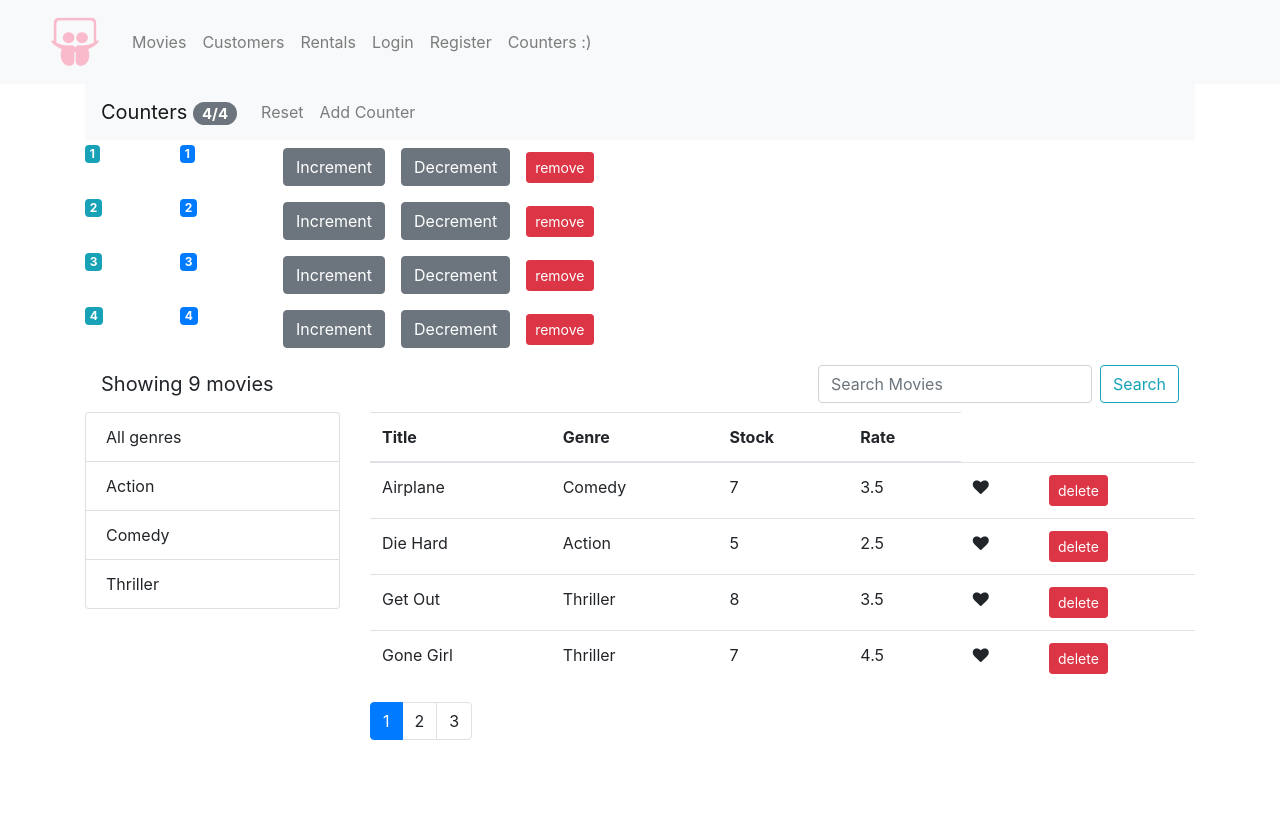
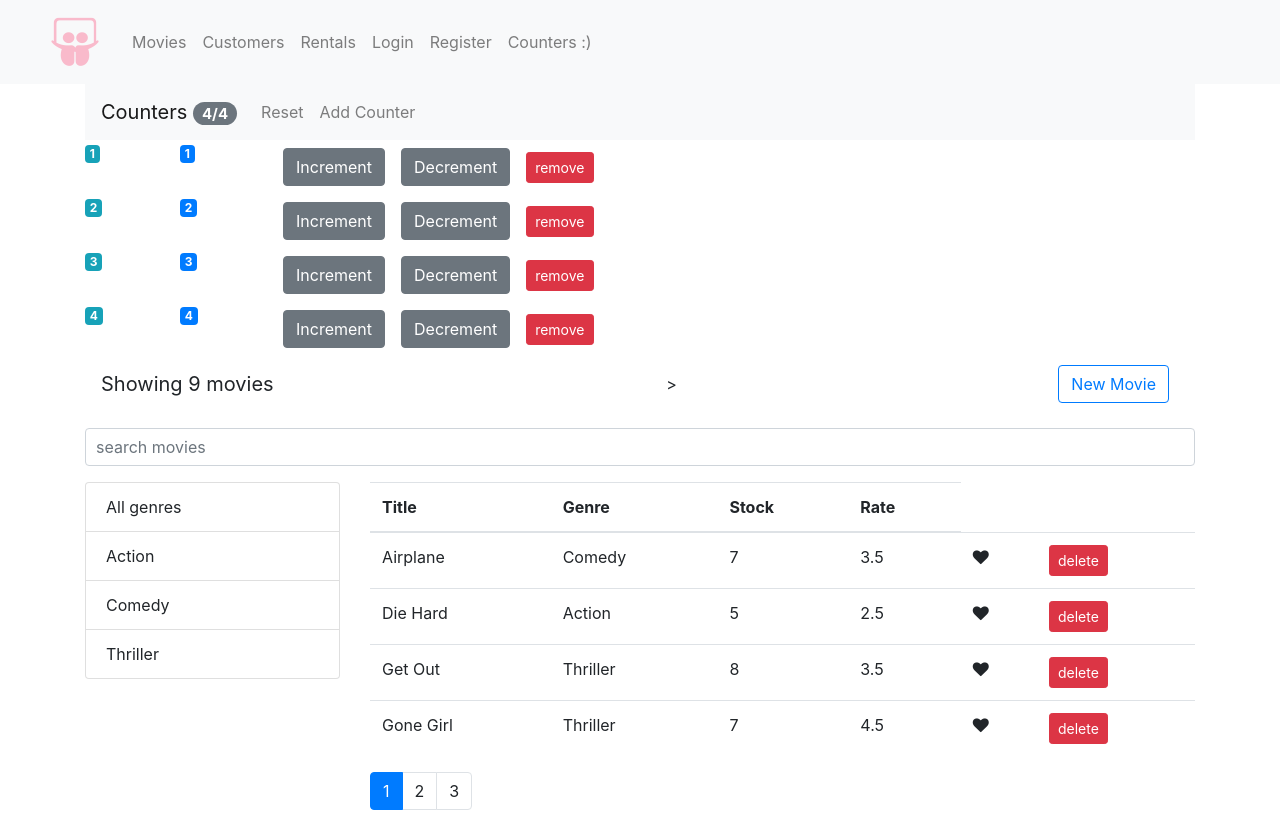
Before and after one commit to YanbinD/React-Capstone-project, a React (Create React App) app: page /both in a window 1280 px wide. Before the commit the page ends 800 px from the top, so only its background shows below. Built offline with nearby package versions, Linux system fonts and the light colour scheme.

Commit message:
added movie form

```diff
--- a/src/App.css
+++ b/src/App.css
@@ -51,3 +51,6 @@
   background-color : #F7DEE5;
   border-radius : 5px;
 }
+/* .form-inline {
+  width: 100%
+} */
--- a/src/App.js
+++ b/src/App.js
@@ -6,6 +6,7 @@ import MoviesPanel from "./Components/MoviesPanel";
 import CountersPanel from "./Components/Counters_group/CountersPanel"
 import LoginForm from "./Components/LoginForm_joy"
 import RegisterForm from "./Components/RegisterForm"
+import MovieForm from "./Components/MovieForm"
 import "./App.css";
 
 
@@ -19,6 +20,7 @@ class App extends Component {
 
               <Switch>
                 <Route path = "/Home" component={Home} />
+                <Route path="/movies/:id" component={MovieForm} />
                 <Route path = "/Movies" component={MoviesPanel}/>
                 <Redirect from="/movie" to="/Movies" />
                 <Route path = "/login" component={LoginForm} />
--- /dev/null
+++ b/src/Components/MovieForm.jsx
@@ -0,0 +1,86 @@
+import React from "react";
+import Joi from "joi-browser";
+import Form from "./common/form";
+import { getMovie, saveMovie } from "../services/fakeMovieService";
+import { getGenres } from "../services/fakeGenreService";
+
+class MovieForm extends Form {
+  state = {
+    data: {
+      title: "",
+      genreId: "",
+      numberInStock: "",
+      dailyRentalRate: ""
+    },
+    genres: [],
+    errors: {}
+  };
+
+  schema = {
+    _id: Joi.string(),
+    title: Joi.string()
+      .required()
+      .label("Title"),
+    genreId: Joi.string()
+      .required()
+      .label("Genre"),
+    numberInStock: Joi.number()
+      .required()
+      .min(0)
+      .max(100)
+      .label("Number in Stock"),
+    dailyRentalRate: Joi.number()
+      .required()
+      .min(0)
+      .max(10)
+      .label("Daily Rental Rate")
+  };
+
+  componentDidMount() {
+    const genres = getGenres(); //retrieve from backend
+    this.setState({ genres });
+    // read the route parameter ./route/:param using the match object
+    const movieId = this.props.match.params.id;
+    if (movieId === "new") return; //if the /movies/new is visited, there is no need to populate the form
+
+    // populate the form
+    const movie = getMovie(movieId);
+    // if history.push is used instead, the user will keep coming back to this page with invalid movie id
+    if (!movie) return this.props.history.replace("/not-found");
+
+    this.setState({ data: this.mapToViewModel(movie) });
+  }
+
+  mapToViewModel(movie) {
+    return {
+      _id: movie._id,
+      title: movie.title,
+      genreId: movie.genre._id,
+      numberInStock: movie.numberInStock,
+      dailyRentalRate: movie.dailyRentalRate
+    };
+  }
+
+  doSubmit = () => {
+    saveMovie(this.state.data);
+
+    this.props.history.push("/movies");
+  };
+
+  render() {
+    return (
+      <div>
+        <h1>Movie Form</h1>
+        <form onSubmit={this.handleSubmit}>
+          {this.renderInput("title", "Title")}
+          {this.renderSelect("genreId", "Genre", this.state.genres)}
+          {this.renderInput("numberInStock", "Number in Stock", "number")}
+          {this.renderInput("dailyRentalRate", "Rate")}
+          {this.renderButton("Save")}
+        </form>
+      </div>
+    );
+  }
+}
+
+export default MovieForm;
--- a/src/Components/MoviesPanel.jsx
+++ b/src/Components/MoviesPanel.jsx
@@ -1,7 +1,9 @@
 import React, { Component } from "react";
+import { Link } from "react-router-dom";
 import MoviesTable from "./MoviesTable";
 import Pagniation from "./common/Pagination";
 import ListGroup from "./common/ListGroup";
+import SearchBox from "./common/SearchBox";
 import _ from "lodash";
 // import ReactDom from "react-dom";
 import { getMovies } from "../services/fakeMovieService";
@@ -59,13 +61,10 @@ class MoviesPanel extends Component {
     this.setState({ sortColumn });
   };
 
-  handleSearchInput = e => {
-    this.setState({ searchQuery: e.currentTarget.value });
-  };
-
-  handleSearchSubmit = e => {
-    e.preventDefault();
-    this.setState({ searchQuery: '' });
+  // instead of returning the e and the ndo e.currentTarget.value,
+  // the handleSearchInput was called with the e.currentTarget.value pass in as parameter
+  handleSearchInput = query => {
+    this.setState({ searchQuery: query, selectedGenre: null, currentPage: 1 });
   };
 
   // this should return two object that the rest of the render object requires
@@ -103,18 +102,14 @@ class MoviesPanel extends Component {
 
   renderMovieNavbar(totalMovieCount, selectedGenre) {
     return (
-      <nav className="navbar">
+      <nav className="navbar navbar-my">
         <li className="navbar-brand">
           Showing {totalMovieCount} movies{" "}
           {selectedGenre ? "from " + selectedGenre.name : ""}
         </li>
+        <div className="collapse navbar-collapse" id="navbarNav" />>
 
-        <SearchBox
-          value={this.state.searchQuery}
-          onSubmit={this.handleSearchSubmit}
-          onChange={this.handleSearchInput}
-        />
-        {/* <button style={style} onClick={this.handleAddNew} className="btn btn-outline-primary" type="submit">Add New Movies</button> */}
+          <Link to="movies/new" className="btn btn-outline-primary"> New Movie </Link>
       </nav>
     );
   }
@@ -129,7 +124,7 @@ class MoviesPanel extends Component {
       currentPage,
       genres,
       selectedGenre,
-      sortColumn,
+      sortColumn
     } = this.state;
 
     if (movieCount === 0) {
@@ -142,6 +137,11 @@ class MoviesPanel extends Component {
       <div className="Movies_Container">
         {this.renderMovieNavbar(totalMovieCount, selectedGenre)}
 
+        <SearchBox
+          label={"search movies"}
+          value={this.state.searchQuery}
+          onChange={this.handleSearchInput}
+        />
         <div className="row">
           <div className="col-2 col-md-3">
             <ListGroup
@@ -174,25 +174,3 @@ class MoviesPanel extends Component {
 }
 
 export default MoviesPanel;
-
-const SearchBox = ({ value, onSubmit, onChange }) => {
-  return (
-    <form className="form-inline">
-      <input
-        onChange={onChange}
-        className="form-control mr-sm-2"
-        type="search"
-        placeholder="Search Movies"
-        aria-label="Search"
-        value={value}
-      />
-      <button
-        onClick={onSubmit}
-        className="btn btn-outline-info my-2 my-sm-0"
-        type="submit"
-      >
-        Search
-      </button>
-    </form>
-  );
-};
--- /dev/null
+++ b/src/Components/common/SearchBox.jsx
@@ -0,0 +1,17 @@
+import React from "react";
+
+const SearchBox = ({ label, value, onChange }) => {
+  return (
+      <input
+        style={{padding:"10px", width:"100%"}}
+
+        type="text"
+        name="query"
+        onChange={e => onChange(e.currentTarget.value)}
+        className="form-control my-3"
+        placeholder={label}
+        value={value}
+      />
+  );
+};
+export default SearchBox;
--- a/src/Components/common/form.jsx
+++ b/src/Components/common/form.jsx
@@ -1,6 +1,7 @@
 import React, { Component } from "react";
 import Joi from "joi-browser";
 import Input from "./Input";
+import Select from "./select";
 class Form extends Component {
   state = {
     data: {},
@@ -69,6 +70,22 @@ class Form extends Component {
     );
   }
 
+  //return the component and hook to the onchange
+  renderSelect(name, label, options) {
+    const { data, errors } = this.state;
+
+    return (
+      <Select
+        name={name}
+        value={data[name]}
+        label={label}
+        options={options}
+        onChange={this.handleChange}
+        error={errors[name]}
+      />
+    );
+  }
+
   renderButton(label) {
 
     return (
--- a/src/Components/common/input.jsx
+++ b/src/Components/common/input.jsx
@@ -8,13 +8,14 @@ const Input = ({name, label, error, ...rest}) => {
     // const {name, label, error, ...rest} = props;
 
     return (
-        <div className="form-group">
+        <div >
             <label htmlFor={name}> {label} </label>
             <input
               {...rest}
               id={name}
               name={name}
               className="form-control"
+              type="text"
             />
             { error && <div className="alert-danger">{error}</div>}
           </div>
--- /dev/null
+++ b/src/Components/common/select.jsx
@@ -0,0 +1,20 @@
+import React from "react";
+
+const Select = ({ name, label, options, error, ...rest }) => {
+  return (
+    <div className="form-group">
+      <label htmlFor={name}>{label}</label>
+      <select name={name} id={name} {...rest} className="form-control">
+        <option value="" />
+        {options.map(option => (
+          <option key={option._id} value={option._id}>
+            {option.name}
+          </option>
+        ))}
+      </select>
+      {error && <div className="alert alert-danger">{error}</div>}
+    </div>
+  );
+};
+
+export default Select;
--- a/src/services/fakeMovieService.js
+++ b/src/services/fakeMovieService.js
@@ -86,13 +86,13 @@ export function getMovie(id) {
 
 export function saveMovie(movie) {
   let movieInDb = movies.find(m => m._id === movie._id) || {};
-  movieInDb.name = movie.name;
+  movieInDb.title = movie.title;
   movieInDb.genre = genresAPI.genres.find(g => g._id === movie.genreId);
   movieInDb.numberInStock = movie.numberInStock;
   movieInDb.dailyRentalRate = movie.dailyRentalRate;
 
   if (!movieInDb._id) {
-    movieInDb._id = Date.now();
+    movieInDb._id = Date.now().toString();
     movies.push(movieInDb);
   }
 
```
